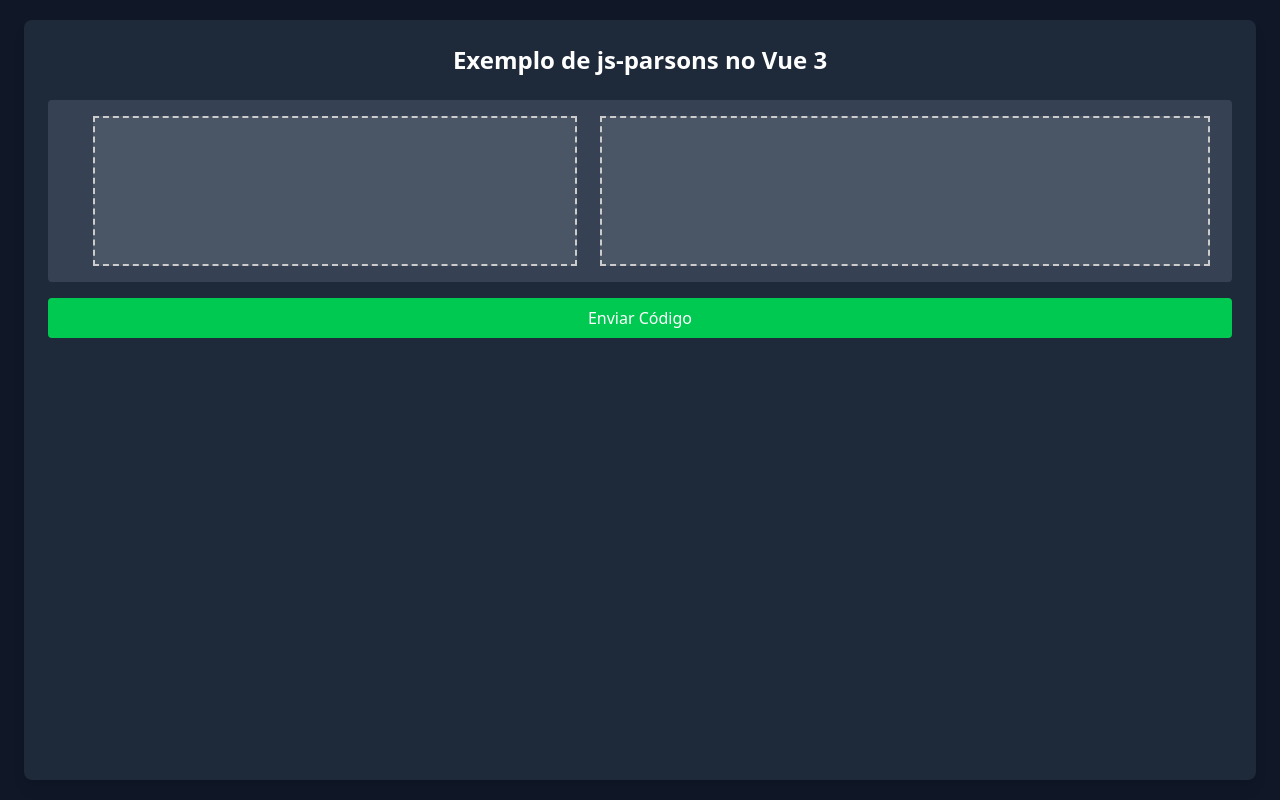
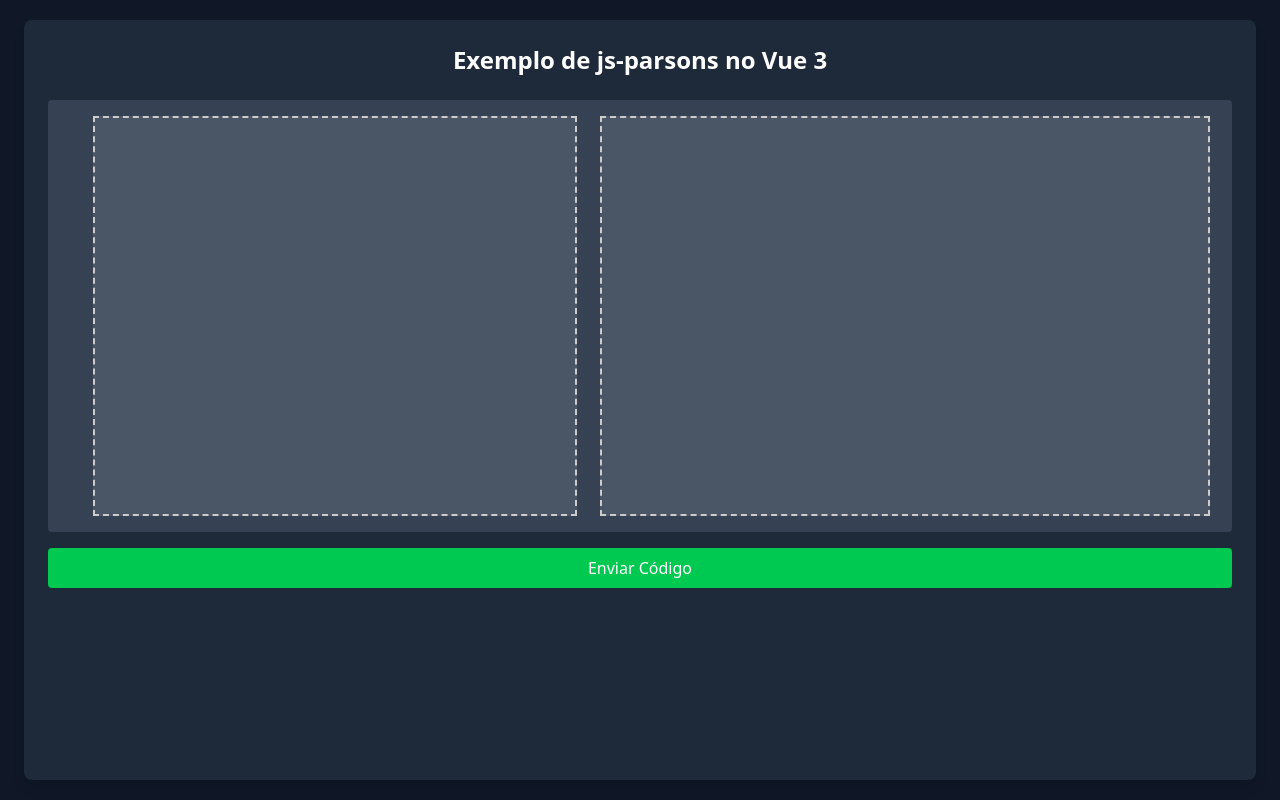
Before and after one commit to Julio-Cesar-PC/teste-vue-vite-github-pages, a Vue app: page / in a window 1280 px wide. Built offline with nearby package versions, Linux system fonts and the light colour scheme; no server answers.

Commit message:
fix erros

```diff
--- a/src/App.vue
+++ b/src/App.vue
@@ -2,6 +2,10 @@
 	<div class="flex items-center justify-center min-h-screen bg-gray-900 text-white px-6 py-1">
 		<div class="bg-gray-800 p-6 rounded-lg shadow-lg w-full max-w-7xl mx-auto h-[95vh]   ">
 			<h1 class="text-2xl font-bold mb-6 text-center">Exemplo de js-parsons no Vue 3</h1>
+
+			<div v-if="loading" class="text-center text-sm mb-4 align-middle">
+					<p>Carregando exercício...</p>
+				</div>
 
 			<div class="text-center text-sm mb-4" v-if="exercicio">
 				<p>Enunciado:</p>
@@ -10,9 +14,9 @@
 				</div>
 			</div>
 
-		<div class="flex flex-wrap justify-center bg-gray-700 p-4 rounded mb-4">
-		  <div id="sortableTrash" class="sortable-code bg-gray-600 overflow-auto w-full"></div>
-		  <div id="sortable" class="sortable-code bg-gray-600 overflow-auto w-full"></div>
+			<div class="flex flex-wrap justify-center bg-gray-700 p-4 rounded mb-4 h-[50vh]">
+				<div id="sortableTrash" class="sortable-code bg-gray-600 overflow-auto h-full"></div>
+				<div id="sortable" class="sortable-code bg-gray-600 overflow-auto h-full"></div>
 			</div>
 
 			<button @click="enviarCodigo" class="bg-green-500 hover:bg-green-600 text-white px-4 py-2 rounded w-full">
@@ -20,6 +24,7 @@
 			</button>
 
 			<div id="erros" class="mt-4 p-4 bg-gray-800 rounded"></div>
+
 		</div>
 	</div>
 </template>
@@ -31,10 +36,12 @@
 export default {
 	setup() {
 		const exercicio = ref(null);
+		const loading = ref(true);
 		let parson = null;
 
 		const iniciarParsons = async () => {
 			try {
+				loading.value = true;
 				const response = await getExercicioAleatorio();
 				console.log(response);
 				exercicio.value = response.exercicio;
@@ -57,13 +64,15 @@
 				parson.shuffleLines();
 			} catch (error) {
 				console.error("Erro ao buscar exercício", error);
+			} finally {
+				loading.value = false;
 			}
 		};
 
 		const enviarCodigo = () => {
 			if (parson) {
 				let feedback = parson.getFeedback();
-		  if (feedback.errors.length === 0) {
+				if (feedback.length === 0) {
 					alert("Código correto!");
 				} else {
 					mostrarErros(feedback);
@@ -80,14 +89,14 @@
 			iniciarParsons();
 		});
 
-	  return { iniciarParsons, enviarCodigo, exercicio };
+		return { iniciarParsons, enviarCodigo, exercicio, loading };
 	}
 };
 </script>
 
 <style>
 .sortable-code {
-	min-height: 150px;
+	min-height: 50vh;
 	padding: 10px;
 	border: 2px dashed #ccc;
 }
```
Lines whose indentation alone changed are shown as unchanged.
